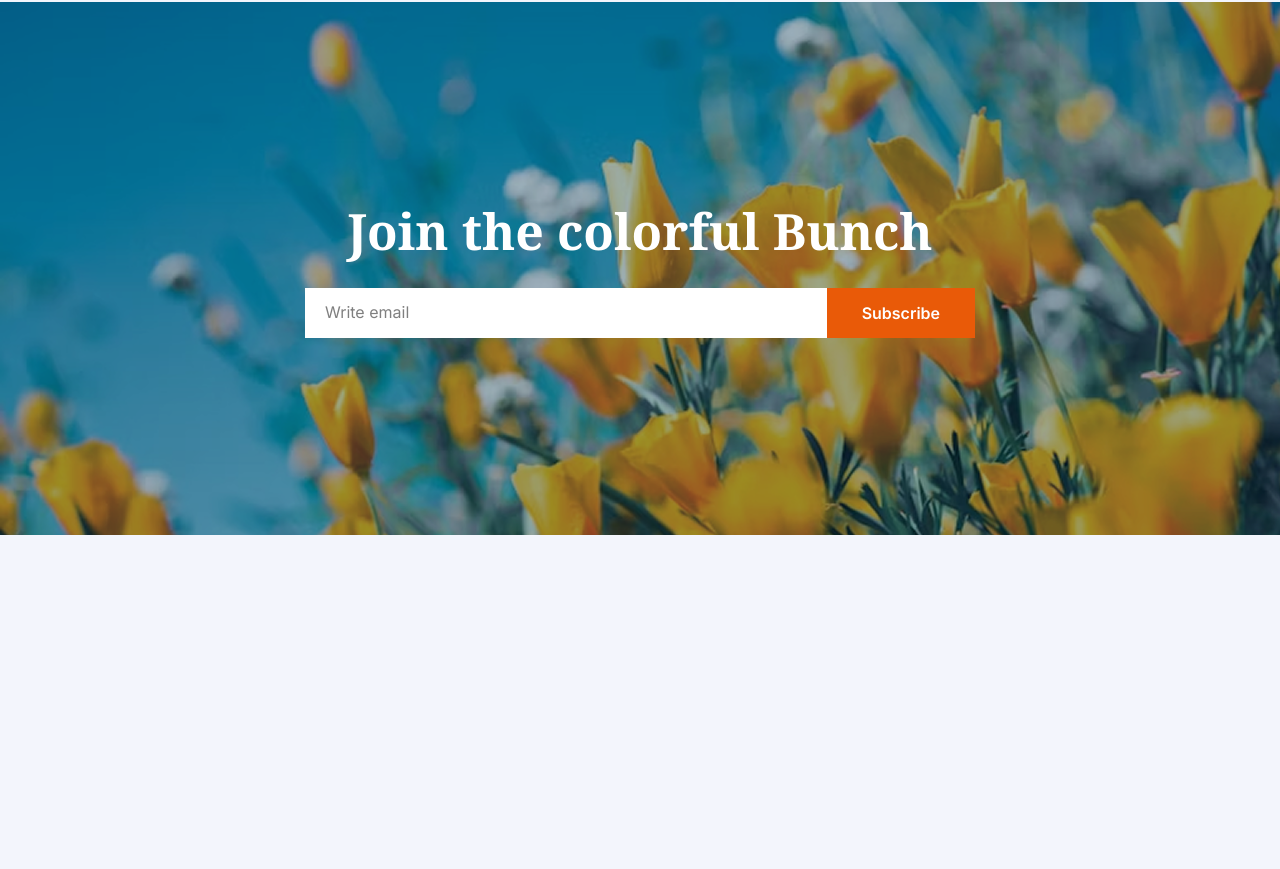
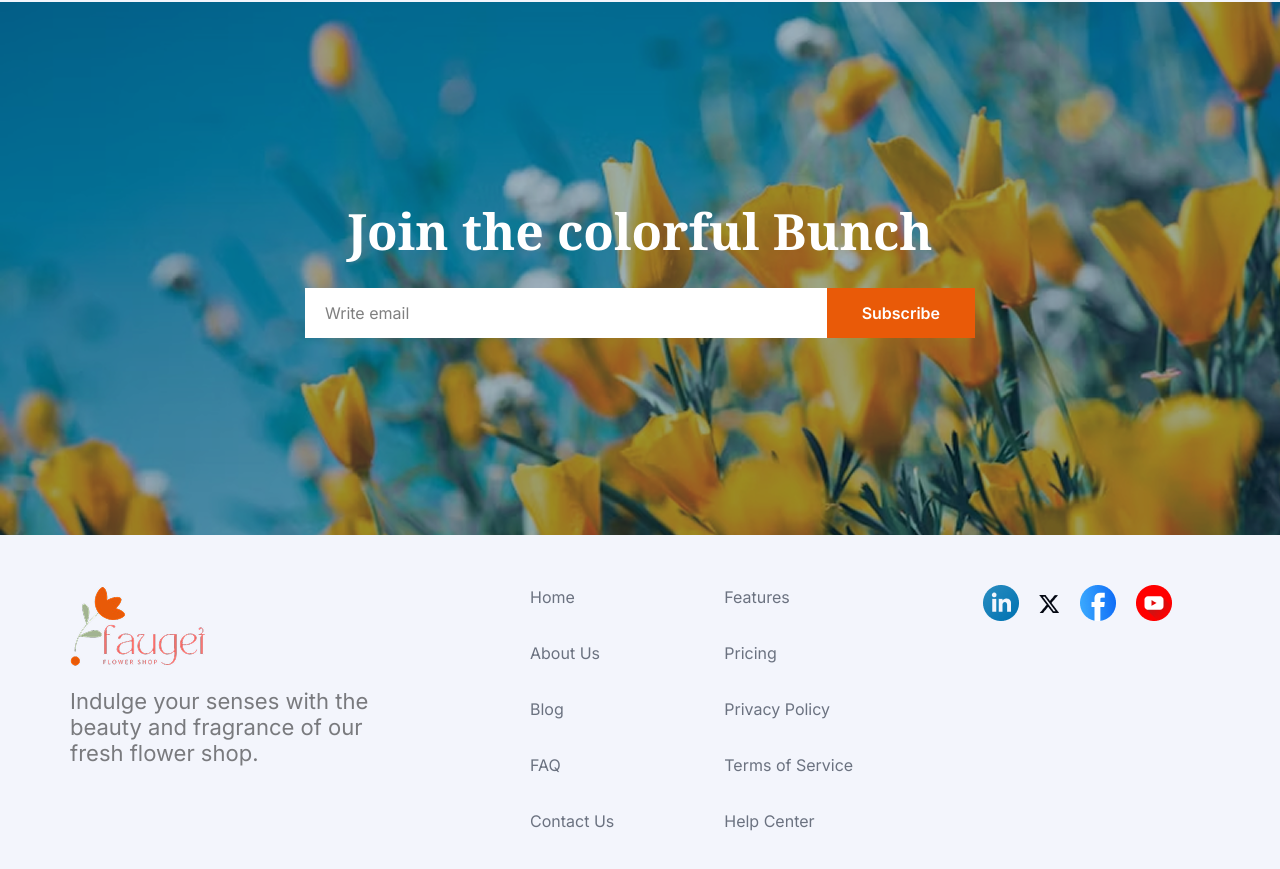
Before and after one commit to md-ju-jewel/Assignment_02, a plain HTML site: page index.html in a window 1280 px wide. Shown: the part 3756-4625 px from the top of the page. Before the commit the page ends 4341 px from the top, so only its background shows below. Drawn offline with Linux system fonts and the light colour scheme.

Commit message:
Footer Section added

```diff
--- a/index.html
+++ b/index.html
@@ -213,7 +213,44 @@
                     <button>Subscribe</button>
                 </div>
             </section>
-
+            <section class="Footer-Section container">
+                <div class="footer-logo">
+                    <figure>
+                        <img src="./assets/logo.png" alt="">
+                    </figure>
+                    <p>Indulge your senses with the beauty and fragrance of our fresh flower shop.</p>
+                </div>
+                <div class="footer-all-link-parent">
+                    <div class="home-part">
+                        <a href="#">Home</a>
+                        <a href="#">About Us</a>
+                        <a href="#">Blog</a>
+                        <a href="#">FAQ</a>
+                        <a href="#">Contact Us</a>
+                    </div>
+                    <div class="features-part">
+                        <a href="#">Features</a>
+                        <a href="#">Pricing</a>
+                        <a href="#">Privacy Policy</a>
+                        <a href="#">Terms of Service</a>
+                        <a href="#">Help Center</a>
+                    </div>
+                    <div class="footer-icon">
+                        <figure>
+                            <img src="./assets/icon-linkedin.png" alt="">
+                        </figure>
+                        <figure class="icon-twitter">
+                            <img src="./assets/icon-twitter.png" alt="">
+                        </figure>
+                        <figure >
+                            <img src="./assets/icon-facebook.png" alt="">
+                        </figure>
+                        <figure>
+                            <img src="./assets/icon-youtube.png" alt="">
+                        </figure>
+                    </div>
+                </div>
+            </section>
         </footer>
     </body>
 </html>
--- a/style.css
+++ b/style.css
@@ -132,6 +132,18 @@ a {
   font-family: "Inter", sans-serif;
   font-size: 1rem;
   font-weight: 600;
+}
+.input-button-parent button {
+  background: rgb(233, 90, 8);
+  color: white;
+  border: none;
+  cursor: pointer;
+  transition: background-color 0.3s ease;
+  font-family: "Inter", sans-serif;
+  font-size: 1rem;
+  font-weight: 600;
+  width: 186px;
+  height: 50px;
 }
 
 .card button:hover {
@@ -330,31 +342,73 @@ a {
   width: 644px;
   height: 50px;
   border: none;
+  font-family: "Inter", sans-serif;
+  font-size: 1rem;
+  font-weight: 400;
 }
 .input-button-parent input::placeholder {
   font-family: "Inter", sans-serif;
   color: rgba(0, 0, 0, 0.5);
-  font-size: 16px;
+  font-size: 1rem;
   font-weight: 400;
 }
 .input-button-parent input:focus {
   outline: none;
   font-family: "Inter", sans-serif;
+  font-size: 1rem;
+  font-weight: 400;
+}
+
+/***** Footer Section style *****/
+
+.Footer-Section {
+  display: flex;
+  gap: 110px;
+
+  margin-bottom: 50px;
+}
+
+.footer-logo {
+  width: 350px;
+}
+.footer-logo p {
+  color: rgba(0, 0, 0, 0.5);
+  font-family: Inter;
+  font-size: 22px;
+  font-weight: 400;
+  margin-top: 16px;
+}
+.footer-all-link-parent {
+  display: flex;
+  gap: 110px;
+}
+.footer-all-link-parent a {
+  color: rgb(107, 114, 128);
+  font-family: Inter;
   font-size: 16px;
   font-weight: 400;
+  line-height: 24px;
 }
-.input-button-parent button {
-  background: rgb(233, 90, 8);
-  color: white;
-  border: none;
-  cursor: pointer;
-  transition: background-color 0.3s ease;
-  font-family: "Inter", sans-serif;
-  font-size: 1rem;
-  font-weight: 600;
-  width: 186px;
-  height: 50px;
+.home-part {
+  display: flex;
+  flex-direction: column;
+  gap: 32px;
 }
+.features-part {
+  display: flex;
+  flex-direction: column;
+  gap: 32px;
+}
+.footer-icon {
+  display: flex;
+  gap: 20px;
+  margin-left: 20px;
+}
+.icon-twitter {
+  padding-top: 10px;
+}
+
+
 @media screen and (max-width: 576px) {
   .container {
     max-width: 100%;
@@ -438,7 +492,6 @@ a {
   .discount-container {
     grid-template-columns: 1fr;
     gap: 20px;
-
     grid-template-rows: 1fr 1fr 1fr;
     gap: 20px;
   }
@@ -486,4 +539,17 @@ a {
     font-size: 20px;
     line-height: 27px;
   }
+  .Footer-Section {
+    flex-direction: column;
+    margin: 0px 16px 0px 16px;
+    gap: 20px;
+    margin-bottom: 20px;
+  }
+  .footer-all-link-parent {
+    flex-direction: column;
+    gap: 20px;
+  }
+  .footer-icon {
+    margin-left: 0px;
+  }
 }
```
